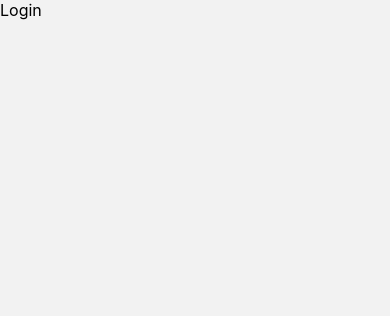
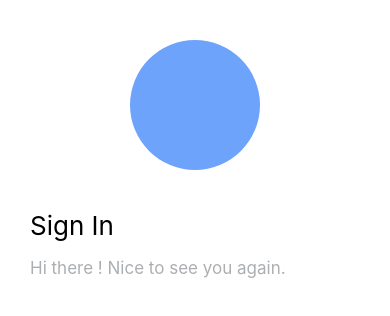
Before and after one commit to saad277/RN-Connect-App, a React Native app: screen / in a window 390 px wide. Shown: the top 316 px of the page. Built offline with nearby package versions, Linux system fonts and the light colour scheme.

Commit message:
text component

```diff
--- a/src/App.js
+++ b/src/App.js
@@ -1,11 +1,15 @@
 import React from "react";
+import { StatusBar } from "react-native";
 import { NavigationContainer } from "@react-navigation/native";
+
+import { NavigationTheme, AppColors } from "./style";
 
 import { AuthStack } from "./navigation";
 
 const App = () => {
     return (
-        <NavigationContainer>
+        <NavigationContainer theme={NavigationTheme}>
+            <StatusBar backgroundColor={AppColors.PrimaryBlue} />
             <AuthStack />
         </NavigationContainer>
     );
--- a/src/components/Text/Text.js
+++ b/src/components/Text/Text.js
@@ -1,12 +1,62 @@
 import React from "react";
-import { Text as NativeText } from "react-native";
+import { Text as NativeText, StyleSheet } from "react-native";
+import PropTypes from "prop-types";
 
 import { AppColors } from "../../style";
 
 const Text = (props) => {
-    const { style = {}, size = 16, color = AppColors.Black, children } = props;
+    const {
+        style = {},
+        size = 16,
+        color = AppColors.Black,
+        children,
+        leftSpacing = 0,
+        rightSpacing = 0,
+        topSpacing = 0,
+        bottomSpacing = 0,
+        letterSpacing = 0,
+        centered = undefined,
+        end = undefined
+    } = props;
 
-    return <NativeText style={{ fontSize: size, ...style }}>{children}</NativeText>;
+    return (
+        <NativeText
+            style={{
+                fontSize: size,
+                color,
+                ...(!!leftSpacing && { marginLeft: leftSpacing }),
+                ...(!!rightSpacing && { marginRight: rightSpacing }),
+                ...(!!topSpacing && { marginTop: topSpacing }),
+                ...(!!bottomSpacing && { marginBottom: bottomSpacing }),
+                ...(!!letterSpacing && { letterSpacing }),
+                ...(centered && styles.centered),
+                ...(end && styles.end),
+                ...style
+            }}
+        >
+            {children}
+        </NativeText>
+    );
+};
+
+const styles = StyleSheet.create({
+    centered: {
+        textAlign: "center"
+    },
+    alignEnd: {
+        alignSelf: "flex-end"
+    },
+    right: {
+        textAlign: "right"
+    },
+
+    underlined: {
+        textDecorationLine: "underline"
+    }
+});
+
+Text.PropTypes = {
+    size: PropTypes.number
 };
 
 export default Text;
--- a/src/screens/Login/Login.js
+++ b/src/screens/Login/Login.js
@@ -1,14 +1,42 @@
 import React from "react";
-import { View } from "react-native";
+import { View, StyleSheet } from "react-native";
+
+import { AppColors } from "../../style";
 
 import { Text } from "../../components/Text";
 
 const Login = () => {
     return (
-        <View>
-            <Text>Login</Text>
+        <View style={styles.container}>
+            <View style={styles.logo} />
+            <Text
+                color={AppColors.Black}
+                leftSpacing={30}
+                topSpacing={40}
+                size={26}
+                bottomSpacing={17}
+            >
+                Sign In
+            </Text>
+            <Text color={AppColors.PrimaryGray} leftSpacing={30} size={17} bottomSpacing={17}>
+                Hi there ! Nice to see you again.
+            </Text>
         </View>
     );
 };
 
+const styles = StyleSheet.create({
+    container: {
+        flex: 1
+    },
+    logo: {
+        backgroundColor: AppColors.PrimaryBlue,
+        width: 130,
+        height: 130,
+        borderRadius: 130 / 2,
+        alignSelf: "center",
+        marginTop: 40
+    }
+});
+
 export default Login;
--- a/src/style/index.js
+++ b/src/style/index.js
@@ -1,3 +1,4 @@
 import { AppColors } from "./colors";
+import { NavigationTheme } from "./theme";
 
-export { AppColors };
+export { AppColors, NavigationTheme };
--- /dev/null
+++ b/src/style/theme.js
@@ -0,0 +1,13 @@
+import { AppColors } from "./colors";
+
+export const NavigationTheme = {
+    dark: false,
+    colors: {
+        primary: AppColors.PrimaryBlue,
+        background: AppColors.White,
+        card: AppColors.White,
+        text: AppColors.Black,
+        border: AppColors.PrimaryGray,
+        notification: AppColors.PrimaryBlue
+    }
+};
```
